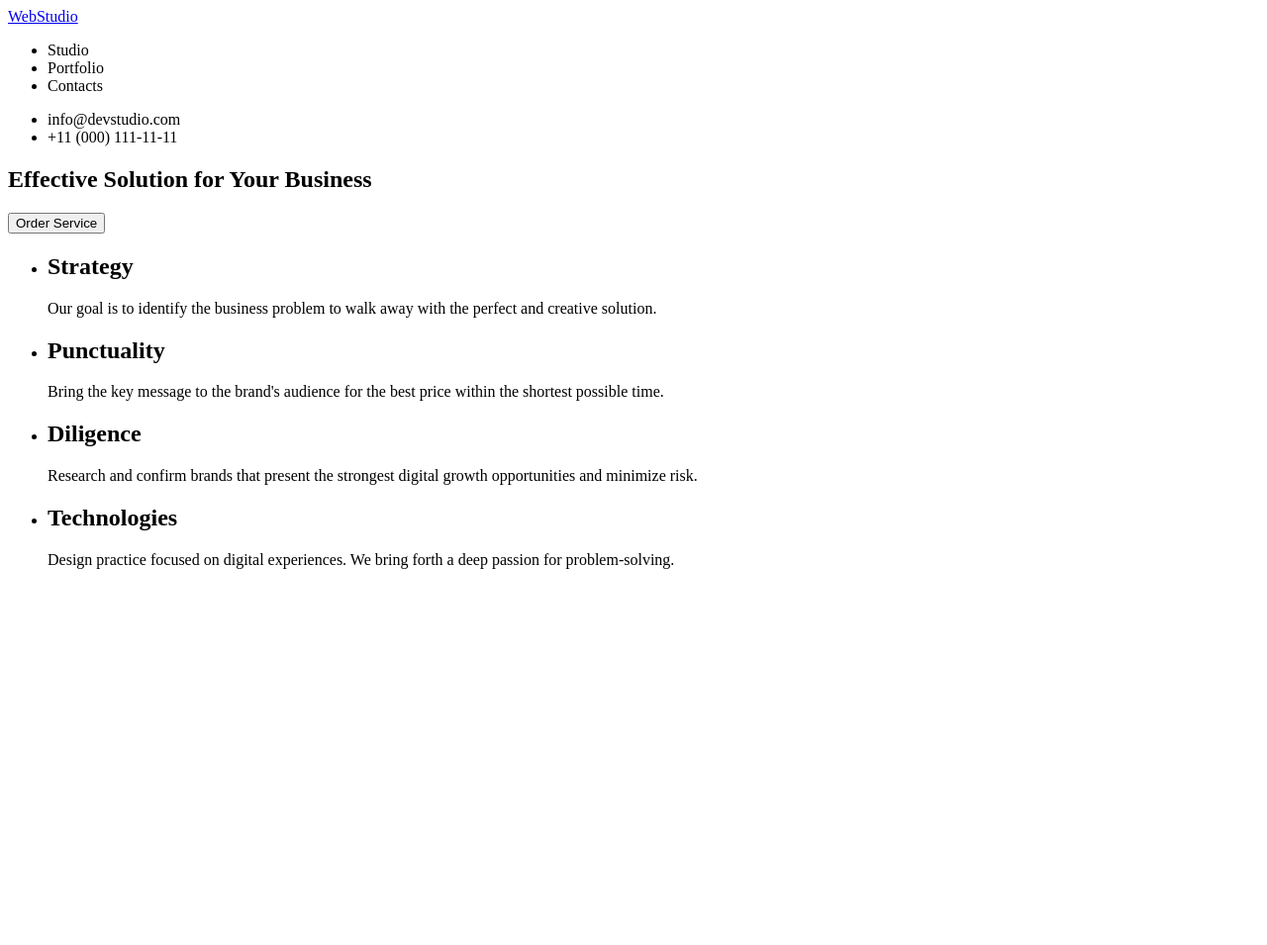
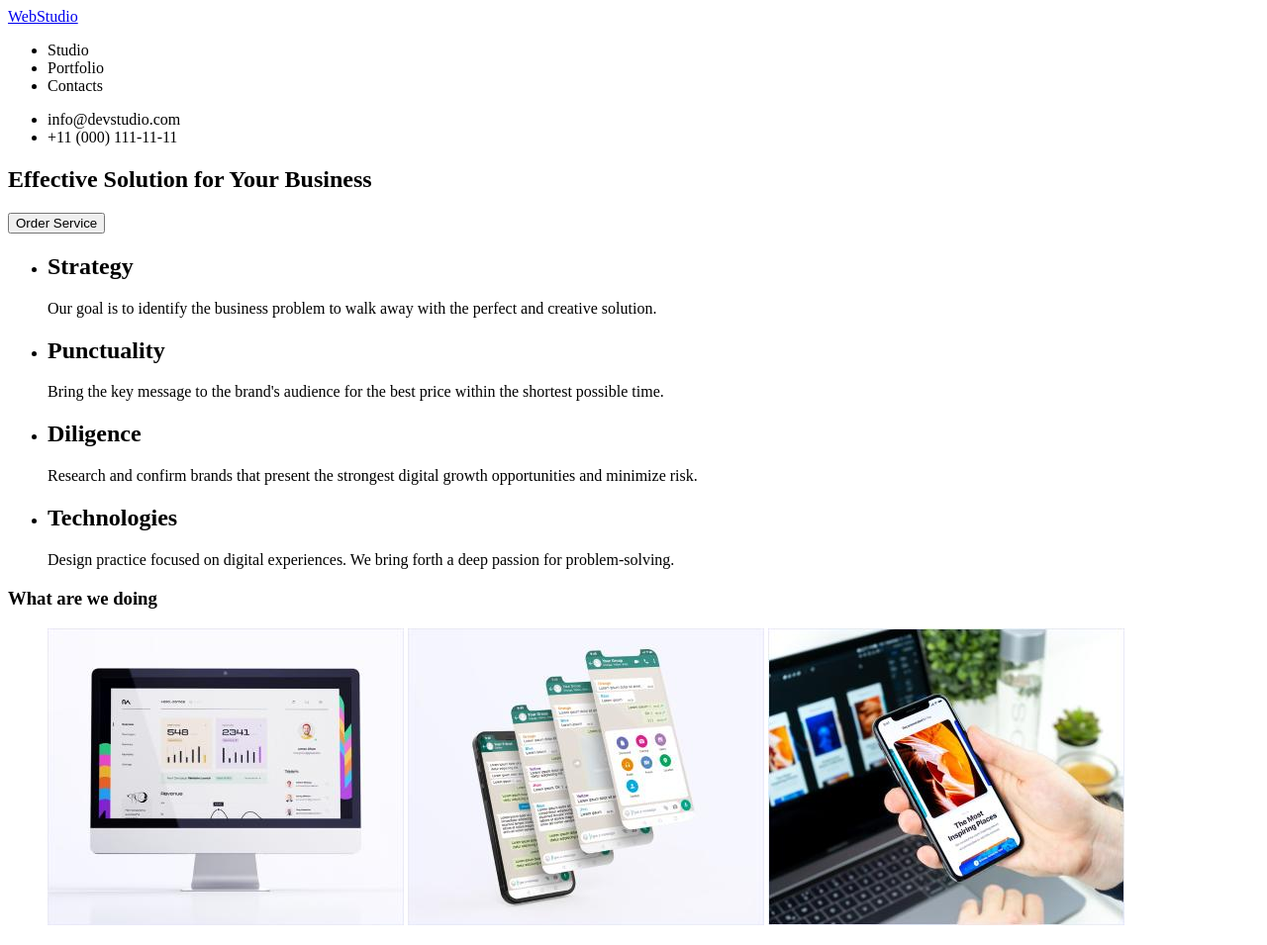
Before and after one commit to NataliDm/goit-markup-hw-01-2023, a plain HTML site: page index.html in a window 1280 px wide. Shown: the whole page at 99% size. Before the commit the page ends 800 px from the top, so only its background shows below. Drawn offline with Linux system fonts and the light colour scheme.

Commit message:
created section 2
created section 2

```diff
--- a/index.html
+++ b/index.html
@@ -59,6 +59,14 @@
           </li>
         </ul>
       </section>
+      <section>
+        <h3>What are we doing</h3>
+        <ul>
+          <img src="./images/img 1.jpeg" alt="computer" />
+          <img src="./images/img 2.jpeg" alt="phone" />
+          <img src="./images/img 3.jpeg" alt="computer-phone" />
+        </ul>
+      </section>
     </main>
 
     <footer></footer>
```
